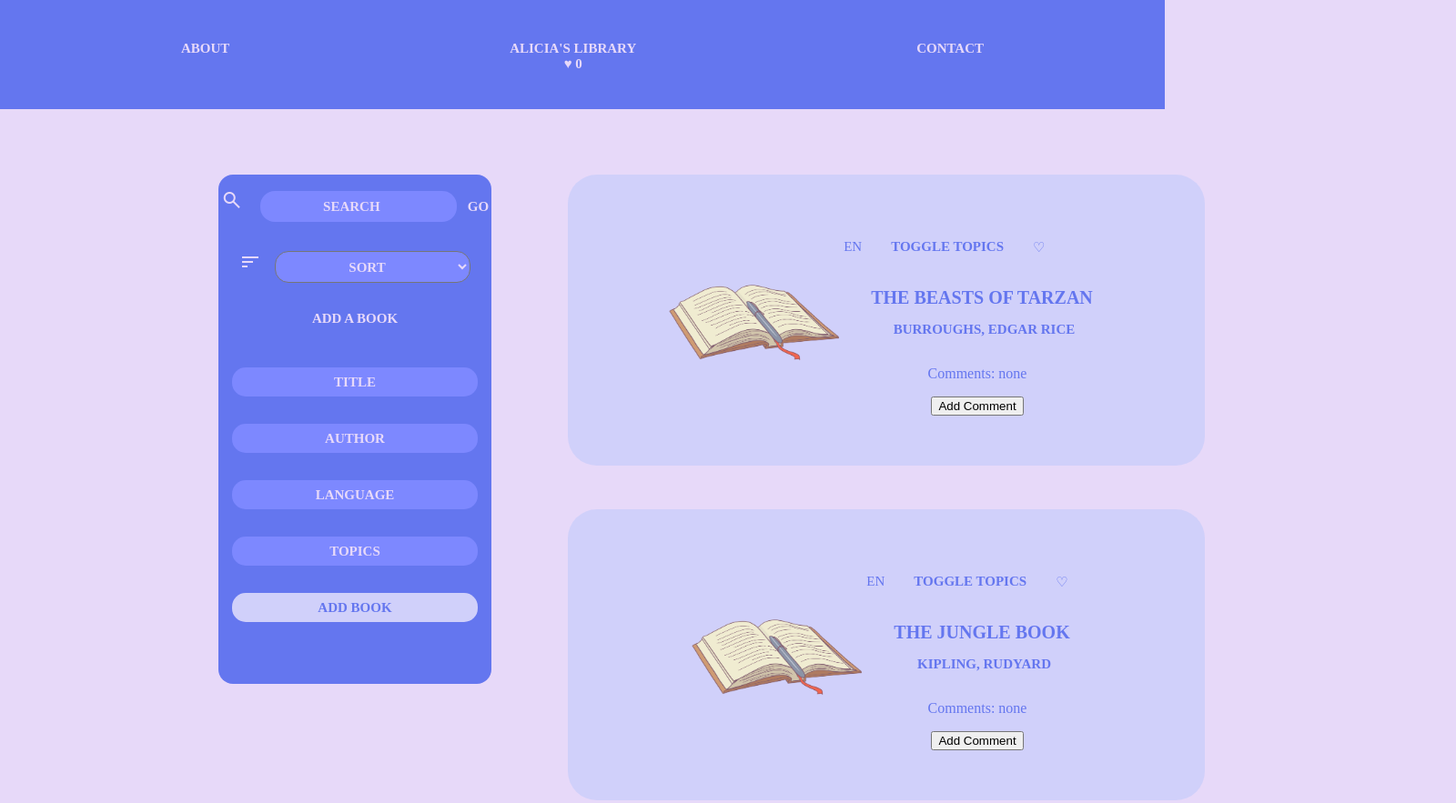
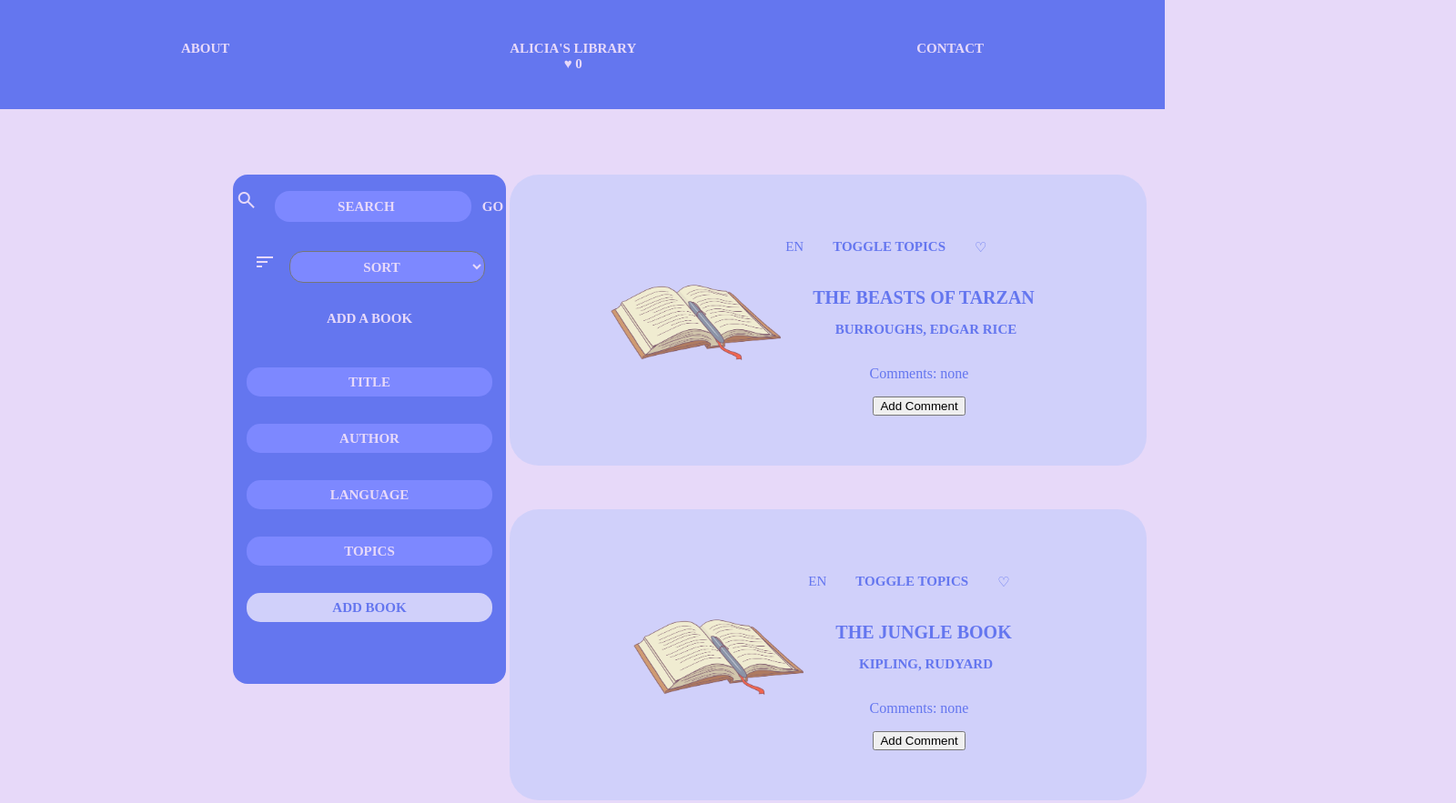
Before and after one commit to aliciahetrick/bookshelf-data-functional, a plain HTML site: page index.html in a window 1280 px wide. Shown: the top 883 px of the page at 91% size, 1600 px wide, since content can reach past the window. Drawn offline with nearby package versions, Linux system fonts and the light colour scheme; a script that the page names is missing.

Commit message:
Fix main content style using percent

```diff
--- a/style.css
+++ b/style.css
@@ -183,13 +183,12 @@ a {
   display: flex;
   justify-content: center;
   margin-top: 8em;
-  padding-left: 1em;
 }
 
 .left-nav {
   display: flex;
   position: fixed;
-  left: 15em;
+  left: 20%;
 
   flex-direction: column;
   /* background-color: red; */
@@ -213,7 +212,7 @@ a {
 .book-list {
   display: flex;
   position: relative;
-  left: 35em;
+  left: 40%;
   /* position: fixed; */
   flex-direction: column;
   /* align-items: center; */
```
